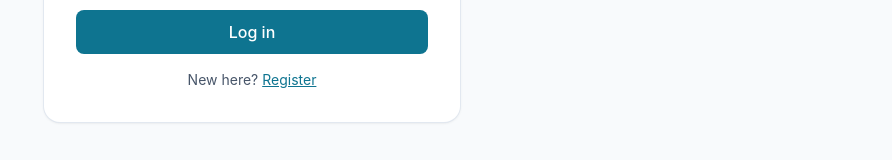
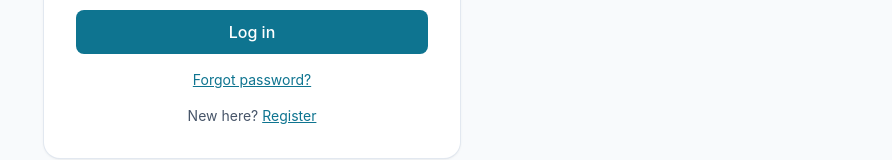
Before and after one commit to yashcyber-03/Hospital-Management, a React (Vite) app: page /login in a window 1280 px wide. Shown: the part 306-466 px from the top of the page, without its empty margins (388-1280 px from the left). Built offline with nearby package versions, Linux system fonts and the light colour scheme; no server answers.

Commit message:
Update Auth.jsx

```diff
--- a/src/pages/Auth.jsx
+++ b/src/pages/Auth.jsx
@@ -43,6 +43,7 @@ export default function Auth({ mode }) {
         {err && <p role="alert" className="text-sm text-red-600">{err}</p>}
         {msg && <p role="status" className="text-sm text-green-700">{msg}</p>}
         <button className="btn-primary w-full justify-center" disabled={busy}>{busy ? 'Please wait…' : isRegister ? 'Register' : 'Log in'}</button>
+        {!isRegister && <p className="text-center text-sm"><Link className="text-brand-600 underline" to="/forgot-password">Forgot password?</Link></p>}
         <p className="text-center text-sm text-slate-600">
           {isRegister ? <>Have an account? <Link className="text-brand-600 underline" to="/login">Log in</Link></>
             : <>New here? <Link className="text-brand-600 underline" to="/register">Register</Link></>}
```
